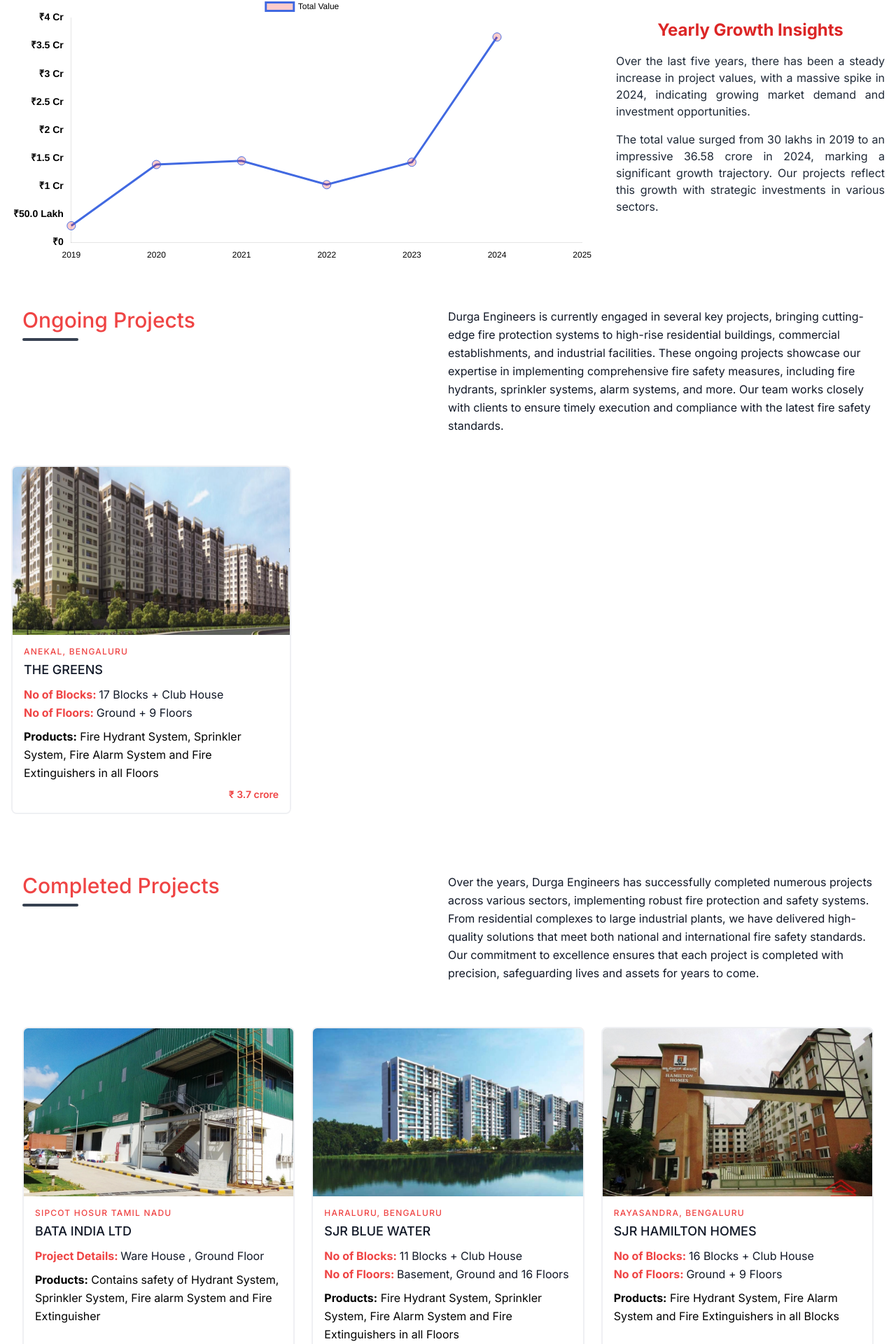
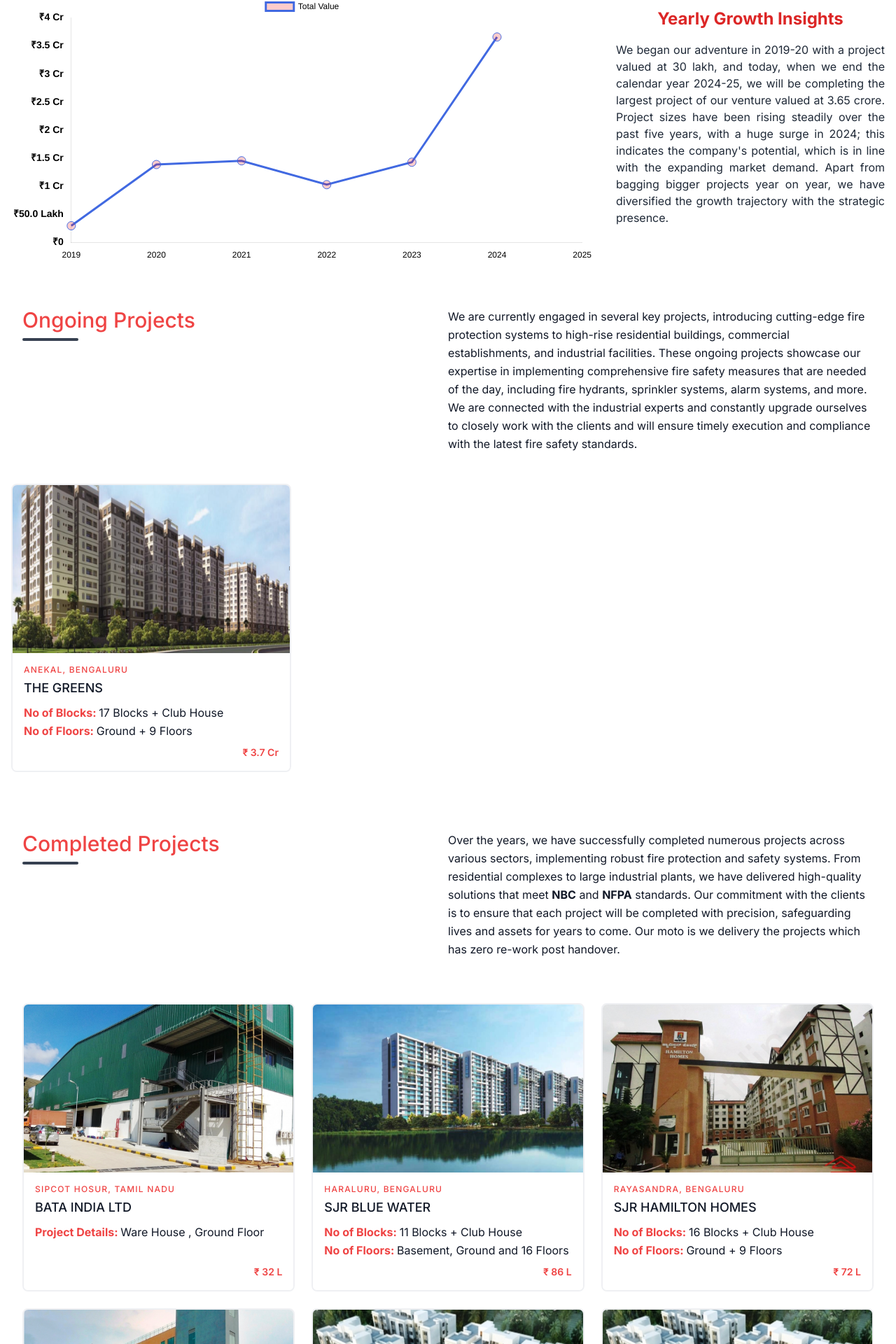
Before and after one commit to Skandy1/DurgaEngineers-js, a Next.js app: page /milestones in a window 1280 px wide. Shown: the part 330-2250 px from the top of the page at 70% size. Built offline with nearby package versions, Linux system fonts and the light colour scheme.

Commit message:
Addressing review comments

```diff
--- a/src/app/components/CompletedProject.tsx
+++ b/src/app/components/CompletedProject.tsx
@@ -16,9 +16,9 @@ import Image from "next/image";
 const projects = [
   {
     projectName: "BATA INDIA LTD",
-    location: "SIPCOT HOSUR TAMIL NADU",
+    location: "SIPCOT HOSUR, TAMIL NADU",
     client: "MEGATRON SOLUTIONS PVT LTD BENGALURU",
-    projectValue: "₹ 32 lakhs",
+    projectValue: "₹ 32 L",
     contactPerson: {
       name: "Mr Mahesh Hegde",
       phone: "+91-98450 42655",
@@ -34,7 +34,7 @@ const projects = [
     projectName: "SJR BLUE WATER",
     location: "HARALURU, BENGALURU",
     client: "SJR PRIMECORP BENGALURU",
-    projectValue: "₹ 86 lakhs",
+    projectValue: "₹ 86 L",
     contactPerson: {
       name: "Mr Rajendra Kumar",
       phone: "+91-8618275906",
@@ -51,7 +51,7 @@ const projects = [
     projectName: "SJR HAMILTON HOMES",
     location: "RAYASANDRA, BENGALURU",
     client: "SJR PRIMECORP BENGALURU",
-    projectValue: "₹ 72 lakhs",
+    projectValue: "₹ 72 L",
     contactPerson: {
       name: "Mr Rajendra Kumar",
       phone: "+91-8618275906",
@@ -68,7 +68,7 @@ const projects = [
     projectName: "SJR PALAZZA CITY CLUB HOUSE",
     location: "SARJAPURA ROAD BENGALURU",
     client: "SJR PRIMECORPORATION PVT LTD",
-    projectValue: "₹ 1.13 crore",
+    projectValue: "₹ 1.13 Cr",
     contactPerson: {
       name: "Mr Rajendra Kumar",
       phone: "+91-86182 75906",
@@ -89,7 +89,7 @@ const projects = [
     projectName: "KARNATAKA POLICE HOUSING CORPORATION",
     location: "NAGARABHAVI, BENGALURU",
     client: "GREENGLOBAL SOLUTIONS BENGALURU",
-    projectValue: "₹ 30 lakhs",
+    projectValue: "₹ 30 L",
     contactPerson: {
       name: "Mr Vishak K G",
       phone: "+91-9845802029",
@@ -106,7 +106,7 @@ const projects = [
     projectName: "KARNATAKA POLICE HOUSING CORPORATION",
     location: "NAGARABHAVI, BENGALURU",
     client: "RPP INFRA PROJECTS LTD BENGALURU",
-    projectValue: "₹ 32 lakhs",
+    projectValue: "₹ 32 L",
     contactPerson: {
       name: "Mr Karthikeyan",
     },
@@ -122,7 +122,7 @@ const projects = [
     projectName: "KARNATAKA STATE POLICE TRAINING SCHOOL",
     location: "JYOTHI NAGAR MYSORE",
     client: "VINODKUMAR CONSTRUCTIONS",
-    projectValue: "₹ 20 lakhs",
+    projectValue: "₹ 20 L",
     contactPerson: {
       name: "Mr Vinod Kumar",
       phone: "+91-9880542272",
@@ -139,7 +139,7 @@ const projects = [
     projectName: "AKSHAYA  REGALIA",
     location: "UTTARA HALLI BENGALURU",
     client: "AKSHAYA REGALIA.A.O A BENGALURU",
-    projectValue: "₹ 8 lakhs",
+    projectValue: "₹ 8 L",
     contactPerson: {
       name: "Mr Prasanna Bhat",
       phone: "+91-9742822822",
@@ -152,28 +152,11 @@ const projects = [
     products:
       "Fire Hydrant System, Sprinkler System, Fire Alarm System and Fire Extinguishers in all Floors",
   },
-  // {
-  //   projectName: "ROSETTA RESORTS",
-  //   location: "SAKALESHPURA HASSAN",
-  //   client: "FERNS ESTATES",
-  //   projectValue: "₹ 8 lakhs",
-  //   contactPerson: {
-  //     name: "Mr Prahalad Rao",
-  //     phone: "+91-8050694564",
-  //   },
-  //   // projectDetails: [
-  //   //   { label: "No of Blocks", value: "Auditorium, School , And Office Space" },
-  //   //   { label: "No of Floors", value: "Ground + 4 floors" },
-  //   // ],
-  //   image: rosseta,
-  //   // products:
-  //   //   "Fire Hydrant System, Sprinkler System, Fire Alarm System and Fire Extinguishers in all Floors",
-  // },
   {
     projectName: "SJR  VOGUE RESIDENCES",
     location: "WHITEFIELD BENGALURU",
     client: "SJR PRIMECORPORATION PVT LTD",
-    projectValue: "₹ 19 lakhs",
+    projectValue: "₹ 19 L",
     contactPerson: {
       name: "Mr Vinay Kumar",
     },
@@ -189,7 +172,7 @@ const projects = [
     projectName: "UNION CITY",
     location: "WHITEFIELD BENGALURU",
     client: "PRIMECO BENGALURU",
-    projectValue: "₹ 33 lakhs",
+    projectValue: "₹ 33 L",
     contactPerson: {
       name: "Mr Syed Zeeshan",
       phone: "+91-9035881351",
@@ -209,7 +192,7 @@ const projects = [
     projectName: "SPECTRUM HOTEL BLOCK",
     location: "BANNERAGHATTA ROAD BENGALURU",
     client: "PRIMECO BENGALURU",
-    projectValue: "₹ 81 lakhs",
+    projectValue: "₹ 81 L",
     contactPerson: {
       name: "Mr Syed Zeeshan",
       phone: "+91-9035881351",
@@ -226,7 +209,7 @@ const projects = [
     projectName: "SJR PALAZZA CITY",
     location: "SARJAPURA ROAD BENGALURU",
     client: "SJR PRIMECORPORATION PVT LTD",
-    projectValue: "₹ 21 lakhs",
+    projectValue: "₹ 21 L",
     contactPerson: {
       name: "Mr Rajendra Kumar",
       phone: "+91-86182 75906",
@@ -328,13 +311,14 @@ const CompletedProject = () => {
           <div className="h-1 w-20 bg-gray-700 rounded"></div>
         </div>
         <p className="lg:w-1/2 w-full leading-relaxed text-gray-900 mb-16">
-          Over the years, Durga Engineers has successfully completed numerous
-          projects across various sectors, implementing robust fire protection
-          and safety systems. From residential complexes to large industrial
-          plants, we have delivered high-quality solutions that meet both
-          national and international fire safety standards. Our commitment to
-          excellence ensures that each project is completed with precision,
-          safeguarding lives and assets for years to come.
+          Over the years, we have successfully completed numerous projects
+          across various sectors, implementing robust fire protection and safety
+          systems. From residential complexes to large industrial plants, we
+          have delivered high-quality solutions that meet <b>NBC</b> and{" "}
+          <b>NFPA</b> standards. Our commitment with the clients is to ensure
+          that each project will be completed with precision, safeguarding lives
+          and assets for years to come. Our moto is we delivery the projects
+          which has zero re-work post handover.
         </p>
         <div className="flex flex-wrap -m-3">
           {projects.map((project, index) => (
@@ -362,10 +346,10 @@ const CompletedProject = () => {
                       </p>
                     ))}
                   </div>
-                  <p className="leading-relaxed text-black mb-2">
+                  {/* <p className="leading-relaxed text-black mb-2">
                     {project?.products ? <strong>Products:</strong> : null}{" "}
                     {project.products}
-                  </p>
+                  </p> */}
                   {/* Use mt-auto to push the value to the bottom */}
                   <div className="mt-auto flex justify-end">
                     <span className="text-red-500 text-sm font-semibold">
--- a/src/app/components/OngoingProject.tsx
+++ b/src/app/components/OngoingProject.tsx
@@ -6,7 +6,7 @@ const projects = [
     projectName: "THE GREENS",
     location: "ANEKAL, BENGALURU",
     // client: "SANCHAYA ESTATES",
-    projectValue: "₹ 3.7 crore",
+    projectValue: "₹ 3.7 Cr",
     // contactPerson: {
     //   name: "Mr Nagaraj",
     //   phone: "9876543210",
@@ -34,14 +34,15 @@ const OngoingProject = () => {
             <div className="h-1 w-20 bg-gray-700 rounded"></div>
           </div>
           <p className="lg:w-1/2 w-full leading-relaxed text-gray-900">
-            Durga Engineers is currently engaged in several key projects,
-            bringing cutting-edge fire protection systems to high-rise
-            residential buildings, commercial establishments, and industrial
-            facilities. These ongoing projects showcase our expertise in
-            implementing comprehensive fire safety measures, including fire
-            hydrants, sprinkler systems, alarm systems, and more. Our team works
-            closely with clients to ensure timely execution and compliance with
-            the latest fire safety standards.
+            We are currently engaged in several key projects, introducing
+            cutting-edge fire protection systems to high-rise residential
+            buildings, commercial establishments, and industrial facilities.
+            These ongoing projects showcase our expertise in implementing
+            comprehensive fire safety measures that are needed of the day,
+            including fire hydrants, sprinkler systems, alarm systems, and more.
+            We are connected with the industrial experts and constantly upgrade
+            ourselves to closely work with the clients and will ensure timely
+            execution and compliance with the latest fire safety standards.
           </p>
         </div>
         <div className="container px-5 py-12 mx-auto">
@@ -83,9 +84,9 @@ const OngoingProject = () => {
                         </p>
                       ))}
                     </div>
-                    <p className="leading-relaxed text-black mb-2">
+                    {/* <p className="leading-relaxed text-black mb-2">
                       <strong>Products:</strong> {project.products}
-                    </p>
+                    </p> */}
                     <div className="flex justify-between items-end">
                       <span></span>{" "}
                       {/* Empty span to push project value to the right */}
--- a/src/app/contact/page.tsx
+++ b/src/app/contact/page.tsx
@@ -30,8 +30,8 @@ const page = () => {
                 height="100%"
                 title="map"
                 className="absolute inset-0"
-                src="https://www.google.com/maps/embed?pb=!1m18!1m12!1m3!1d3887.569795314409!2d77.5397405!3d12.999345!2m3!1f0!2f0!3f0!3m2!1i1024!2i768!4f13.1!3m3!1m2!1s0x3bae3d98102ab1ed%3A0x3dd60cf1c7bdcdaf!2s72%2C%203rd%20Cross%20Rd%2C%20Mahatma%20Gandhi%20Nagar%2C%20Basaveshwar%20Nagar%2C%20Bengaluru%2C%20Karnataka%20560079!5e0!3m2!1sen!2sin!4v1724355811412!5m2!1sen!2sin"
-                // <iframe src="" width="600" height="450" style="border:0;" allowfullscreen="" loading="lazy" referrerpolicy="no-referrer-when-downgrade"></iframe>
+                src="https://www.google.com/maps/embed?pb=!1m17!1m12!1m3!1d3887.6169066549623!2d77.535626!3d12.996336999999999!2m3!1f0!2f0!3f0!3m2!1i1024!2i768!4f13.1!3m2!1m1!2zMTLCsDU5JzQ2LjgiTiA3N8KwMzInMDguMyJF!5e0!3m2!1sen!2sin!4v1725284742070!5m2!1sen!2sin"
+                // <iframe src="https://www.google.com/maps/embed?pb=!1m17!1m12!1m3!1d3887.6169066549623!2d77.535626!3d12.996336999999999!2m3!1f0!2f0!3f0!3m2!1i1024!2i768!4f13.1!3m2!1m1!2zMTLCsDU5JzQ2LjgiTiA3N8KwMzInMDguMyJF!5e0!3m2!1sen!2sin!4v1725284742070!5m2!1sen!2sin" width="600" height="450" style="border:0;" allowfullscreen="" loading="lazy" referrerpolicy="no-referrer-when-downgrade"></iframe>
                 loading="lazy"
                 style={{
                   filter: "grayscale(1) contrast(1.2) opacity(0.8)",
--- a/src/app/milestones/page.tsx
+++ b/src/app/milestones/page.tsx
@@ -140,15 +140,14 @@ export default function Home() {
               Yearly Growth Insights
             </h2>
             <p className="text-gray-800 text-justify">
-              Over the last five years, there has been a steady increase in
-              project values, with a massive spike in 2024, indicating growing
-              market demand and investment opportunities.
-            </p>
-            <p className="text-gray-800 text-justify mt-4">
-              The total value surged from 30 lakhs in 2019 to an impressive
-              36.58 crore in 2024, marking a significant growth trajectory. Our
-              projects reflect this growth with strategic investments in various
-              sectors.
+              We began our adventure in 2019-20 with a project valued at 30
+              lakh, and today, when we end the calendar year 2024-25, we will be
+              completing the largest project of our venture valued at 3.65
+              crore. Project sizes have been rising steadily over the past five
+              years, with a huge surge in 2024; this indicates the company's
+              potential, which is in line with the expanding market demand.
+              Apart from bagging bigger projects year on year, we have
+              diversified the growth trajectory with the strategic presence.
             </p>
           </div>
         </div>
```
